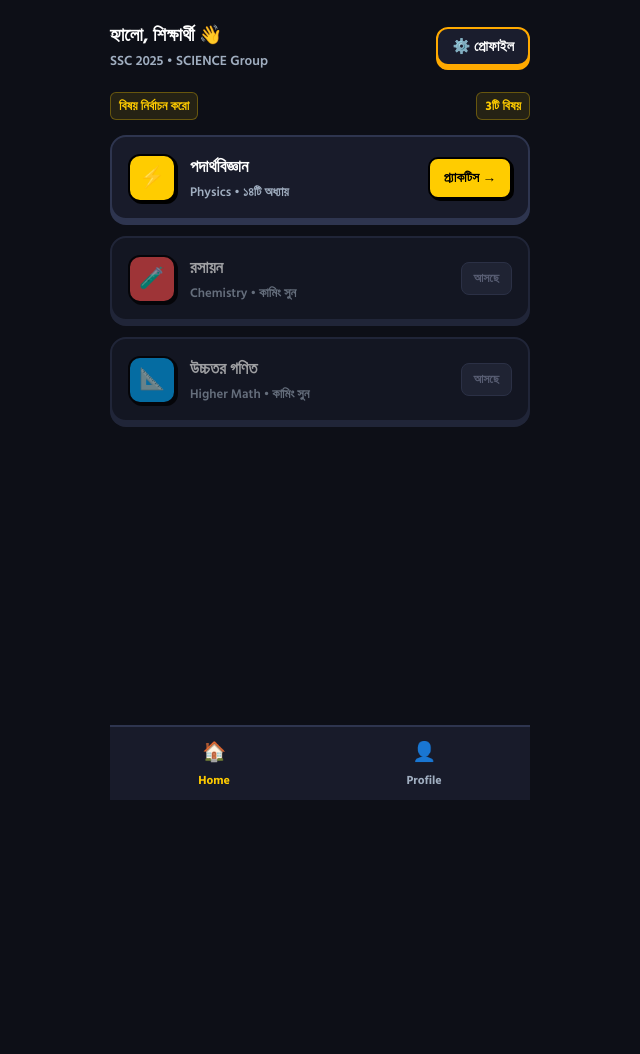
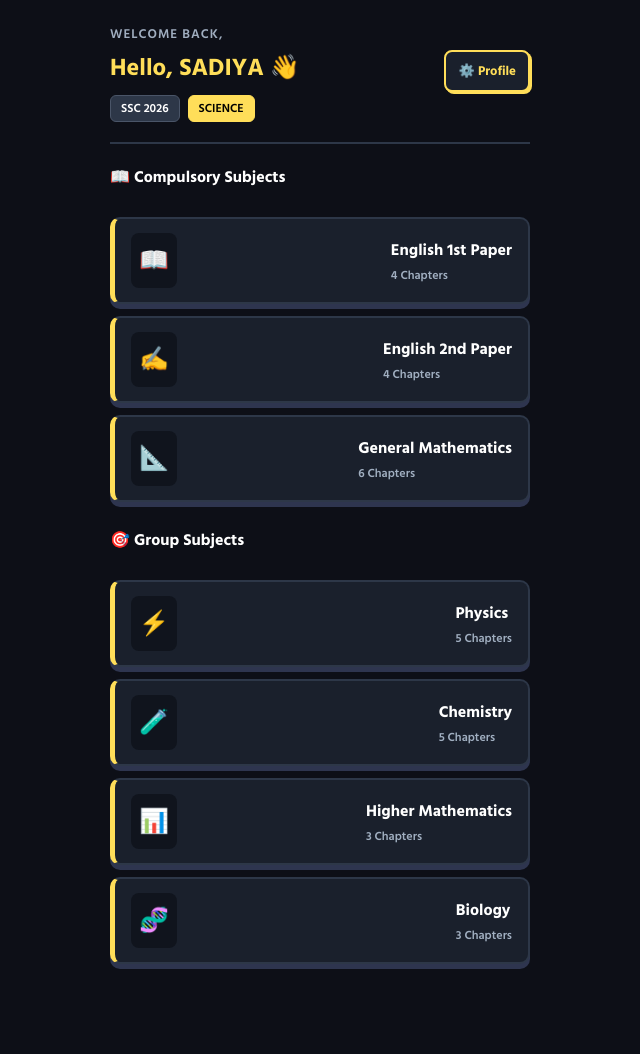
Before and after one commit to sadiyahossen24/ssc-question-practice, a Flask app: page / in a window 1280 px wide. Shown: the whole page, without its empty margins (320-960 px from the left). Before the commit the page ends 800 px from the top, so only its background shows below. Run offline with Flask 3, Linux system fonts and the light colour scheme.

Commit message:
Feat: Redesigned dashboard with profile headers & categorized subjects

```diff
--- a/static/css/style.css
+++ b/static/css/style.css
@@ -508,3 +508,109 @@
     line-height: 1.4;
     color: #cbd5e1;
 }
+/* Header & Profile Badges */
+.greeting-sub {
+    font-size: 13px;
+    color: #a0aec0;
+    text-transform: uppercase;
+    letter-spacing: 1px;
+}
+
+.greeting-name {
+    font-size: 24px;
+    color: #ffde59;
+    margin: 2px 0 8px 0;
+    font-weight: 800;
+}
+
+.profile-tags {
+    display: flex;
+    gap: 8px;
+}
+
+.tag-badge {
+    background: #2d3748;
+    color: #ffffff;
+    font-size: 12px;
+    padding: 3px 10px;
+    border-radius: 6px;
+    border: 1px solid #4a5568;
+    font-weight: 600;
+}
+
+.group-badge {
+    background: #ffde59;
+    color: #000000;
+    border-color: #ffde59;
+}
+
+.profile-edit-btn {
+    background: #1a202c;
+    color: #ffde59;
+    border: 2px solid #ffde59;
+    padding: 8px 12px;
+    border-radius: 8px;
+    text-decoration: none;
+    font-weight: bold;
+    font-size: 13px;
+    box-shadow: 2px 2px 0px #ffde59;
+}
+
+.divider {
+    border: 0;
+    height: 2px;
+    background: #2d3748;
+    margin: 20px 0;
+}
+
+/* Clean Grid & Card Spacing */
+.section-title h3 {
+    color: #ffffff;
+    font-size: 16px;
+    margin-bottom: 12px;
+}
+
+.subject-grid {
+    display: flex;
+    flex-direction: column;
+    gap: 12px; /* স্পেস বাড়িয়ে ক্লিন করা হয়েছে */
+}
+
+.subject-card {
+    display: flex;
+    align-items: center;
+    background: #1a202c;
+    border: 2px solid #2d3748;
+    border-left: 5px solid #ffde59; /* Neobrutalist Highlight */
+    padding: 14px 16px;
+    border-radius: 10px;
+    text-decoration: none;
+    color: #ffffff;
+    transition: all 0.2s ease;
+}
+
+.subject-card:hover {
+    border-color: #ffde59;
+    background: #242c3d;
+    transform: translateX(4px);
+}
+
+.subject-icon {
+    font-size: 24px;
+    margin-right: 15px;
+    background: #10141d;
+    padding: 8px;
+    border-radius: 8px;
+}
+
+.subject-info h4 {
+    margin: 0;
+    font-size: 16px;
+    color: #ffffff;
+}
+
+.subject-info p {
+    margin: 3px 0 0 0;
+    font-size: 12px;
+    color: #a0aec0;
+}
--- /dev/null
+++ b/static/js/main.js
@@ -0,0 +1,52 @@
+document.addEventListener("DOMContentLoaded", () => {
+    // LocalStorage থেকে Profile Data পড়া
+    const userName = localStorage.getItem("userName") || "SADIYA";
+    const userBatch = localStorage.getItem("userBatch") || "2026";
+    const userGroup = localStorage.getItem("userGroup") || "science";
+
+    // Header Element-এ Data সেট করা
+    const userNameEl = document.getElementById("user-name");
+    const userBatchEl = document.getElementById("user-batch");
+    const userGroupEl = document.getElementById("user-group");
+
+    if (userNameEl) userNameEl.innerText = `Hello, ${userName} 👋`;
+    if (userBatchEl) userBatchEl.innerText = `SSC ${userBatch}`;
+    if (userGroupEl) userGroupEl.innerText = userGroup.toUpperCase();
+
+    // Container Elements
+    const generalContainer = document.getElementById("general-subject-list");
+    const groupContainer = document.getElementById("group-subject-list");
+
+    if (typeof subjectData === "undefined") return;
+
+    // Helper Function to Create Subject Card
+    function createCard(sub) {
+        const card = document.createElement("a");
+        card.href = `/mode?subject=${sub.id}`;
+        card.className = "subject-card";
+        card.innerHTML = `
+            <div class="subject-icon">${sub.icon}</div>
+            <div class="subject-info">
+                <h4>${sub.name}</h4>
+                <p>${sub.chapters ? sub.chapters.length : 0} Chapters</p>
+            </div>
+        `;
+        return card;
+    }
+
+    // Load General Subjects
+    if (generalContainer && subjectData.general) {
+        generalContainer.innerHTML = "";
+        subjectData.general.forEach(sub => {
+            generalContainer.appendChild(createCard(sub));
+        });
+    }
+
+    // Load Group Subjects
+    if (groupContainer && subjectData[userGroup]) {
+        groupContainer.innerHTML = "";
+        subjectData[userGroup].forEach(sub => {
+            groupContainer.appendChild(createCard(sub));
+        });
+    }
+});
--- /dev/null
+++ b/static/js/subjects.js
@@ -0,0 +1,144 @@
+const subjectData = {
+    general: [
+        {
+            id: "english_1st",
+            name: "English 1st Paper",
+            icon: "📖",
+            chapters: [
+                { id: "e1_c1", name: "Unit 1: Good Citizens" },
+                { id: "e1_c2", name: "Unit 2: Pastime" },
+                { id: "e1_c3", name: "Unit 3: Events and Festivals" },
+                { id: "e1_c4", name: "Unit 4: Are We Aware?" }
+            ]
+        },
+        {
+            id: "english_2nd",
+            name: "English 2nd Paper",
+            icon: "✍️",
+            chapters: [
+                { id: "e2_c1", name: "Grammar: Tense & Right Form of Verbs" },
+                { id: "e2_c2", name: "Grammar: Prepositions" },
+                { id: "e2_c3", name: "Grammar: Transformation of Sentences" },
+                { id: "e2_c4", name: "Grammar: Tag Questions" }
+            ]
+        },
+        {
+            id: "math",
+            name: "General Mathematics",
+            icon: "📐",
+            chapters: [
+                { id: "m_c1", name: "১ম অধ্যায়: বাস্তব সংখ্যা" },
+                { id: "m_c2", name: "২য় অধ্যায়: সেট ও ফাংশন" },
+                { id: "m_c3", name: "৩য় অধ্যায়: বীজগণিতীয় রাশি" },
+                { id: "m_c7", name: "৭ম অধ্যায়: ব্যবহারিক জ্যামিতি" },
+                { id: "m_c9", name: "৯ম অধ্যায়: ত্রিকোণমিতিক অনুপাত" },
+                { id: "m_c17", name: "১৭শ অধ্যায়: পরিসংখ্যান" }
+            ]
+        }
+    ],
+    science: [
+        {
+            id: "physics",
+            name: "Physics",
+            icon: "⚡",
+            chapters: [
+                { id: "p_c1", name: "১ম অধ্যায়: ভৌত রাশি ও পরিমাপ" },
+                { id: "p_c2", name: "২য় অধ্যায়: গতি" },
+                { id: "p_c3", name: "৩য় অধ্যায়: বল" },
+                { id: "p_c4", name: "৪র্থ অধ্যায়: কাজ, ক্ষমতা ও শক্তি" },
+                { id: "p_c11", name: "১১শ অধ্যায়: চল বিদ্যুৎ" }
+            ]
+        },
+        {
+            id: "chemistry",
+            name: "Chemistry",
+            icon: "🧪",
+            chapters: [
+                { id: "c_c1", name: "১ম অধ্যায়: রসায়নের ধারণা" },
+                { id: "c_c2", name: "২য় অধ্যায়: পদার্থের অবস্থা" },
+                { id: "c_c3", name: "৩য় অধ্যায়: পদার্থের গঠন" },
+                { id: "c_c4", name: "৪র্থ অধ্যায়: পর্যায় সারণি" },
+                { id: "c_c5", name: "৫ম অধ্যায়: রাসায়নিক বন্ধন" }
+            ]
+        },
+        {
+            id: "higher_math",
+            name: "Higher Mathematics",
+            icon: "📊",
+            chapters: [
+                { id: "hm_c1", name: "১ম অধ্যায়: সেট ও ফাংশন" },
+                { id: "hm_c2", name: "২য় অধ্যায়: বীজগণিতীয় রাশি" },
+                { id: "hm_c8", name: "৮ম অধ্যায়: ত্রিকোণমিতি" }
+            ]
+        },
+        {
+            id: "biology",
+            name: "Biology",
+            icon: "🧬",
+            chapters: [
+                { id: "b_c1", name: "১ম অধ্যায়: জীবন পাঠ" },
+                { id: "b_c2", name: "২য় অধ্যায়: জীবকোষ ও টিস্যু" },
+                { id: "b_c4", name: "৪র্থ অধ্যায়: জীবনীশক্তি" }
+            ]
+        }
+    ],
+    commerce: [
+        {
+            id: "accounting",
+            name: "Accounting",
+            icon: "🧮",
+            chapters: [
+                { id: "acc_c1", name: "১ম অধ্যায়: হিসাববিজ্ঞান পরিচিতি" },
+                { id: "acc_c2", name: "২য় অধ্যায়: লেনদেন" },
+                { id: "acc_c3", name: "৩য় অধ্যায়: দুতরফা দাখিলা পদ্ধতি" }
+            ]
+        },
+        {
+            id: "finance",
+            name: "Finance & Banking",
+            icon: "🏦",
+            chapters: [
+                { id: "fin_c1", name: "১ম অধ্যায়: অর্থায়ন ও ব্যবসায় অর্থায়ন" },
+                { id: "fin_c3", name: "৩য় অধ্যায়: অর্থের সময়মূল্য" }
+            ]
+        },
+        {
+            id: "busi_ent",
+            name: "Business Entrepreneurship",
+            icon: "💼",
+            chapters: [
+                { id: "be_c1", name: "১ম অধ্যায়: ব্যবসায় পরিচিতি" },
+                { id: "be_c2", name: "২য় অধ্যায়: ব্যবসায় উদ্যোগ ও উদ্যোক্তা" }
+            ]
+        }
+    ],
+    arts: [
+        {
+            id: "history",
+            name: "History of Bangladesh",
+            icon: "📜",
+            chapters: [
+                { id: "h_c1", name: "১ম অধ্যায়: ইতিহাস পরিচিতি" },
+                { id: "h_c2", name: "২য় অধ্যায়: বিশ্বসভ্যতা" }
+            ]
+        },
+        {
+            id: "geography",
+            name: "Geography & Environment",
+            icon: "🌍",
+            chapters: [
+                { id: "g_c1", name: "১ম অধ্যায়: ভূগোল ও পরিবেশ" },
+                { id: "g_c2", name: "২য় অধ্যায়: মহাবিশ্ব ও আমাদের পৃথিবী" }
+            ]
+        },
+        {
+            id: "civics",
+            name: "Civics & Citizenship",
+            icon: "🏛️",
+            chapters: [
+                { id: "civ_c1", name: "১ম অধ্যায়: পৌরনীতি ও নাগরিকতা" },
+                { id: "civ_c2", name: "২য় অধ্যায়: নাগরিক ও নাগরিকতা" }
+            ]
+        }
+    ]
+};
--- a/templates/index.html
+++ b/templates/index.html
@@ -3,48 +3,42 @@
 <head>
     <meta charset="UTF-8">
     <meta name="viewport" content="width=device-width, initial-scale=1.0">
-    <title>Dashboard - SSC Exam Prep</title>
+    <title>Dashboard - SSC Prep</title>
     <link rel="stylesheet" href="{{ url_for('static', filename='css/style.css') }}">
 </head>
 <body>
 
     <div class="app-wrapper">
-        <!-- Top Header -->
+        <!-- Top App Bar & Profile Button -->
         <div class="app-header">
             <div class="user-greeting">
-                <h3 id="user-name-display">হ্যালো, শিক্ষার্থী 👋</h3>
-                <p id="user-info-display">SSC 2025 • Science Group</p>
+                <span class="greeting-sub">Welcome back,</span>
+                <h1 id="user-name" class="greeting-name">Hello, Student 👋</h1>
+                <div class="profile-tags">
+                    <span id="user-batch" class="tag-badge">SSC 2026</span>
+                    <span id="user-group" class="tag-badge group-badge">Science</span>
+                </div>
             </div>
-            <a href="/profile" class="streak-badge" style="text-decoration: none; color: inherit;">
-                ⚙️ প্রোফাইল
-            </a>
+            <a href="/profile" class="profile-edit-btn">⚙️ Profile</a>
         </div>
 
-        <!-- Section Header -->
+        <hr class="divider">
+
+        <!-- General Subjects Section -->
         <div class="section-title">
-            <span>বিষয় নির্বাচন করো</span>
-            <span class="badge" id="subject-count-tag">৩টি বিষয়</span>
+            <h3>📖 Compulsory Subjects</h3>
         </div>
+        <div id="general-subject-list" class="subject-grid"></div>
 
-        <!-- Dynamic Subject List Container -->
-        <div class="subject-list" id="subject-list-container">
-            <!-- JavaScript will render subject cards dynamically -->
+        <!-- Group Subjects Section -->
+        <div class="section-title" style="margin-top: 25px;">
+            <h3>🎯 Group Subjects</h3>
         </div>
-
-        <!-- Bottom Navigation Bar -->
-        <div class="bottom-nav">
-            <a href="/" class="nav-item active">
-                <span class="nav-icon">🏠</span>
-                <span class="nav-label">Home</span>
-            </a>
-            <a href="/profile" class="nav-item">
-                <span class="nav-icon">👤</span>
-                <span class="nav-label">Profile</span>
-            </a>
-        </div>
+        <div id="group-subject-list" class="subject-grid"></div>
     </div>
 
-    <!-- Linked External JS -->
-    <script src="{{ url_for('static', filename='js/home.js') }}"></script>
+    <!-- Script Links -->
+    <script src="{{ url_for('static', filename='js/subjects.js') }}"></script>
+    <script src="{{ url_for('static', filename='js/main.js') }}"></script>
 </body>
 </html>
```
